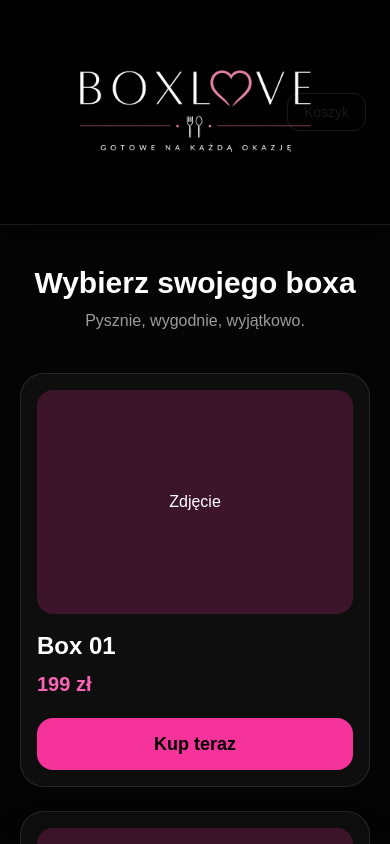
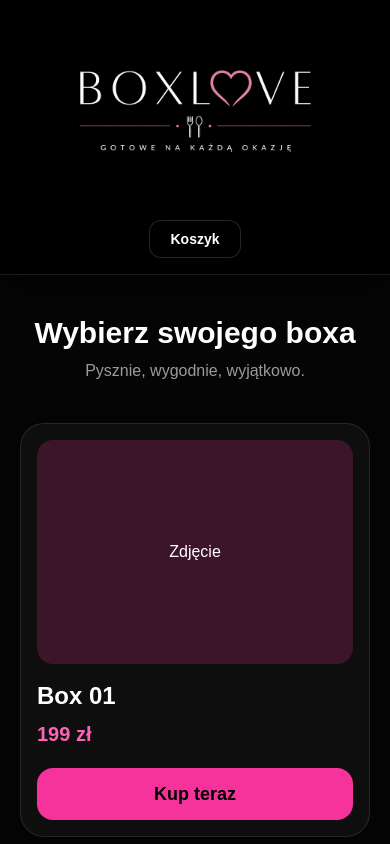
Before and after one commit to radwanbartlomiej-lgtm/boxlove-app, a Next.js app: page / in a window 390 px wide. Shown: the top 844 px of the page. Built offline with nearby package versions, Linux system fonts and the light colour scheme.

Commit message:
fix mobile cart header

```diff
--- a/app/Header.tsx
+++ b/app/Header.tsx
@@ -43,8 +43,8 @@ export default function Header() {
   }, []);
 
   return (
-   <header className="sticky top-0 z-40 border-b border-white/10 bg-black shadow-[0_10px_30px_rgba(0,0,0,0.6)]">
-      <div className="relative mx-auto flex max-w-6xl items-center justify-center px-6 py-4">
+    <header className="sticky top-0 z-40 border-b border-white/10 bg-black shadow-[0_10px_30px_rgba(0,0,0,0.6)]">
+      <div className="mx-auto flex max-w-6xl flex-col items-center justify-center gap-3 px-6 py-4 sm:relative sm:flex-row">
         <Link href="/" className="block">
           <Image
             src="/boxlove-logo.png"
@@ -58,7 +58,7 @@ export default function Header() {
 
         <Link
           href="/koszyk"
-          className="absolute right-6 top-1/2 -translate-y-1/2 rounded-xl border border-white/10 px-4 py-2 text-sm hover:bg-white/10"
+          className="relative rounded-xl border border-white/15 bg-black px-5 py-2 text-sm font-semibold text-white hover:bg-white/10 sm:absolute sm:right-6 sm:top-1/2 sm:-translate-y-1/2"
         >
           Koszyk
 
```
